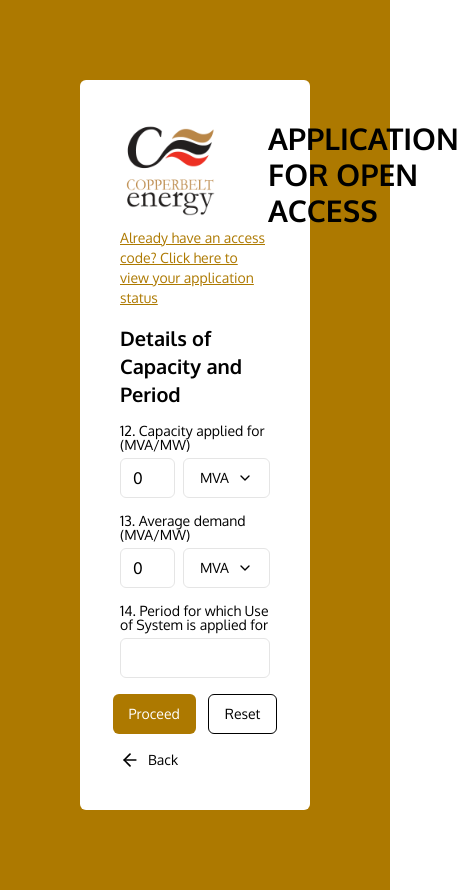
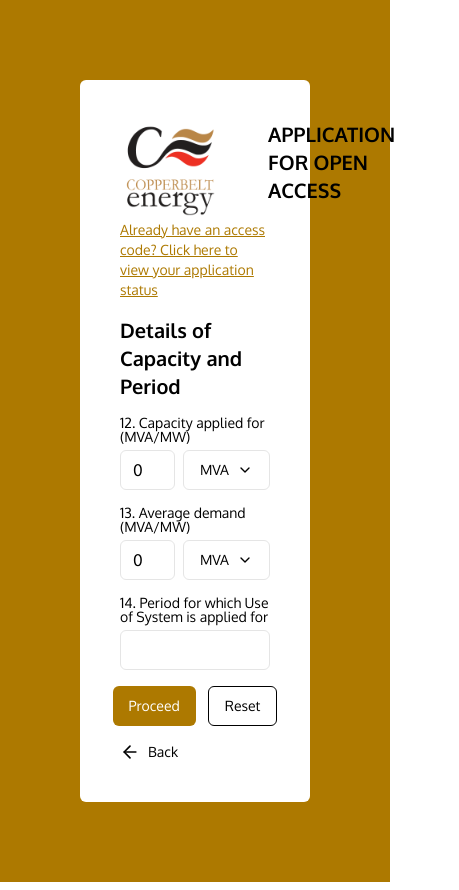
Before and after one commit to Lubasi-Jr/OPEN-ACCESS-APPLICATION-FORM, a React (Vite) app: page /capacity in a window 390 px wide. Shown: the whole page, 459 px wide, since content can reach past the window. Built offline with nearby package versions, Linux system fonts and the light colour scheme; no server answers.

Commit message:
Mobile friendly

```diff
--- a/src/Helper Components/FormHeader.jsx
+++ b/src/Helper Components/FormHeader.jsx
@@ -2,14 +2,16 @@ import React from "react";
 
 const FormHeader = () => {
   return (
-    <div className="flex gap-12 items-start justify-start w-auto mb-0">
+    <div className="flex gap-12 items-start pr-4 justify-start w-auto mb-0">
       <img
         src="cec-OG-logo-transparent.png"
         alt="CEC Logo"
         height={100}
         width={100}
       />
-      <h1 className="font-bold text-3xl">APPLICATION FOR OPEN ACCESS</h1>
+      <h1 className="font-bold text-xl lg:text-3xl">
+        APPLICATION FOR OPEN ACCESS
+      </h1>
     </div>
   );
 };
--- a/src/_components/ApplicationSearch.jsx
+++ b/src/_components/ApplicationSearch.jsx
@@ -62,7 +62,7 @@ const ApplicationSearch = () => {
             <ClipLoader size={150} color="#AD7900" loading={loading} />
           ) : (
             <>
-              <h2 className="text-3xl whitespace-wrap">
+              <h2 className="lg:text-3xl text-xl whitespace-wrap">
                 Enter Reference Number below to check for application status
               </h2>
               <Input
--- a/src/_components/CompletionPage.jsx
+++ b/src/_components/CompletionPage.jsx
@@ -31,7 +31,9 @@ const CompletionPage = () => {
           <ClipLoader loading={isLoading} size={150} color="#AD7900" />
         ) : (
           <>
-            <h2 className="text-3xl whitespace-wrap">Submission Completed!!</h2>
+            <h2 className="lg:text-3xl text-2xl whitespace-wrap text-center">
+              Submission Completed!!
+            </h2>
             <h2 className="text-2xl whitespace-wrap">REFERENCE NUMBER:</h2>
 
             <div className="w-full max-w-[16rem]">
--- a/src/_components/StatusPage.jsx
+++ b/src/_components/StatusPage.jsx
@@ -46,11 +46,13 @@ const StatusPage = () => {
     <>
       <div className="w-full px-20 py-20 bg-cecOrange h-screen">
         <div className="z-10 w-full md:w-4/5 bg-white rounded-md h-full px-10 py-10 mx-auto flex flex-col items-center justify-center gap-2">
-          <div className="text-3xl font-oxygen">{applicationNumber}</div>
+          <div className="lg:text-3xl text-lg font-oxygen">
+            {applicationNumber}
+          </div>
           <div className=" text-xl font-oxygen">
             {application?.result?.applicant?.fullName}
           </div>
-          <div className="text-4xl font-oxygen mb-12">
+          <div className="lg:text-4xl text-xl font-oxygen mb-12">
             {`STATUS:   `}{" "}
             <span className={colors[application?.result?.approvalStatus]}>
               {cases[application?.result?.approvalStatus]}
--- a/vite.config.js
+++ b/vite.config.js
@@ -10,4 +10,8 @@ export default defineConfig({
       "@": path.resolve(__dirname, "./src"),
     },
   },
+  /* server: {
+    host: "10.7.0.78",
+    port: 8003,
+  }, */
 });
```
